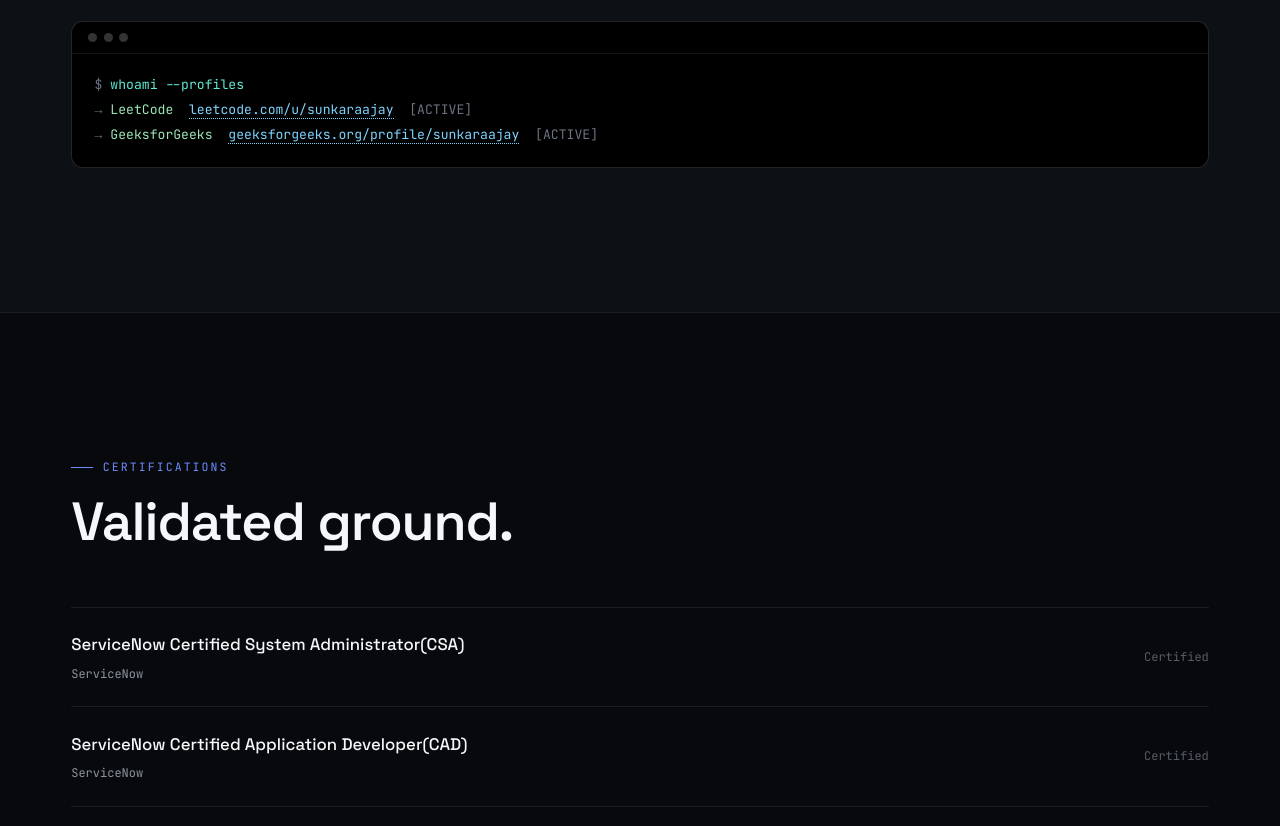
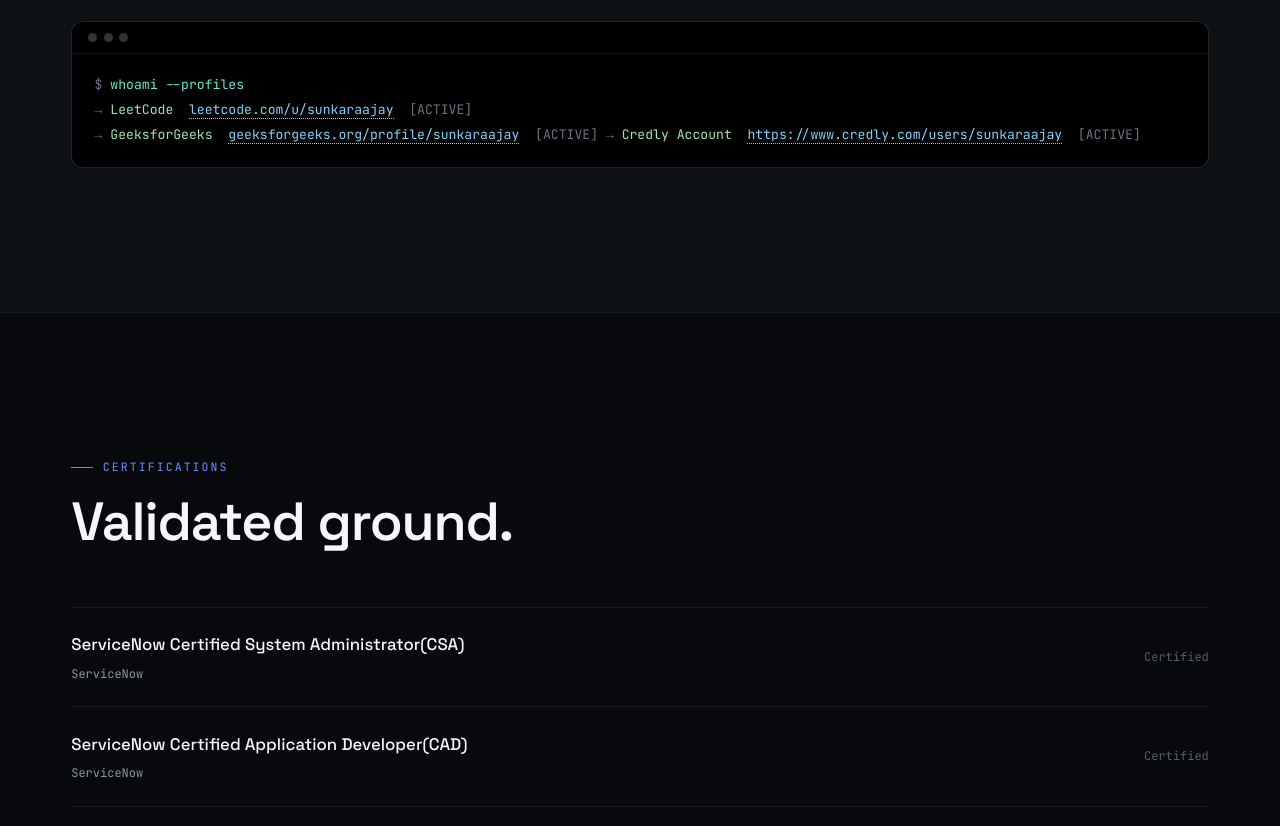
Before and after one commit to SUNKARAAJAY-123/Protifolio, a plain HTML site: page index.html in a window 1280 px wide. Shown: the part 5922-6748 px from the top of the page. Drawn offline with Linux system fonts and the light colour scheme.

Commit message:
Update index.html

```diff
--- a/index.html
+++ b/index.html
@@ -833,6 +833,7 @@ footer{border-top:1px solid var(--border);padding:2.4rem 4vw;display:flex;flex-w
 <span class="muted-t">$</span> <span class="prompt">whoami --profiles</span><br>
 <span class="muted-t">→</span> LeetCode&nbsp;&nbsp;<a href="https://leetcode.com/u/sunkaraajay/" target="_blank" rel="noopener">leetcode.com/u/sunkaraajay</a>&nbsp;&nbsp;<span class="muted-t">[ACTIVE]</span><br>
 <span class="muted-t">→</span> GeeksforGeeks&nbsp;&nbsp;<a href="https://www.geeksforgeeks.org/profile/sunkaraajay?tab=activity" target="_blank" rel="noopener" >geeksforgeeks.org/profile/sunkaraajay</a>&nbsp;&nbsp;<span class="muted-t">[ACTIVE]</span>
+        <span class="muted-t">→</span> Credly Account&nbsp;&nbsp;<a href="https://www.credly.com/users/sunkaraajay" target="_blank" rel="noopener" >https://www.credly.com/users/sunkaraajay</a>&nbsp;&nbsp;<span class="muted-t">[ACTIVE]</span>
       </div>
     </div>
   </div>
```
